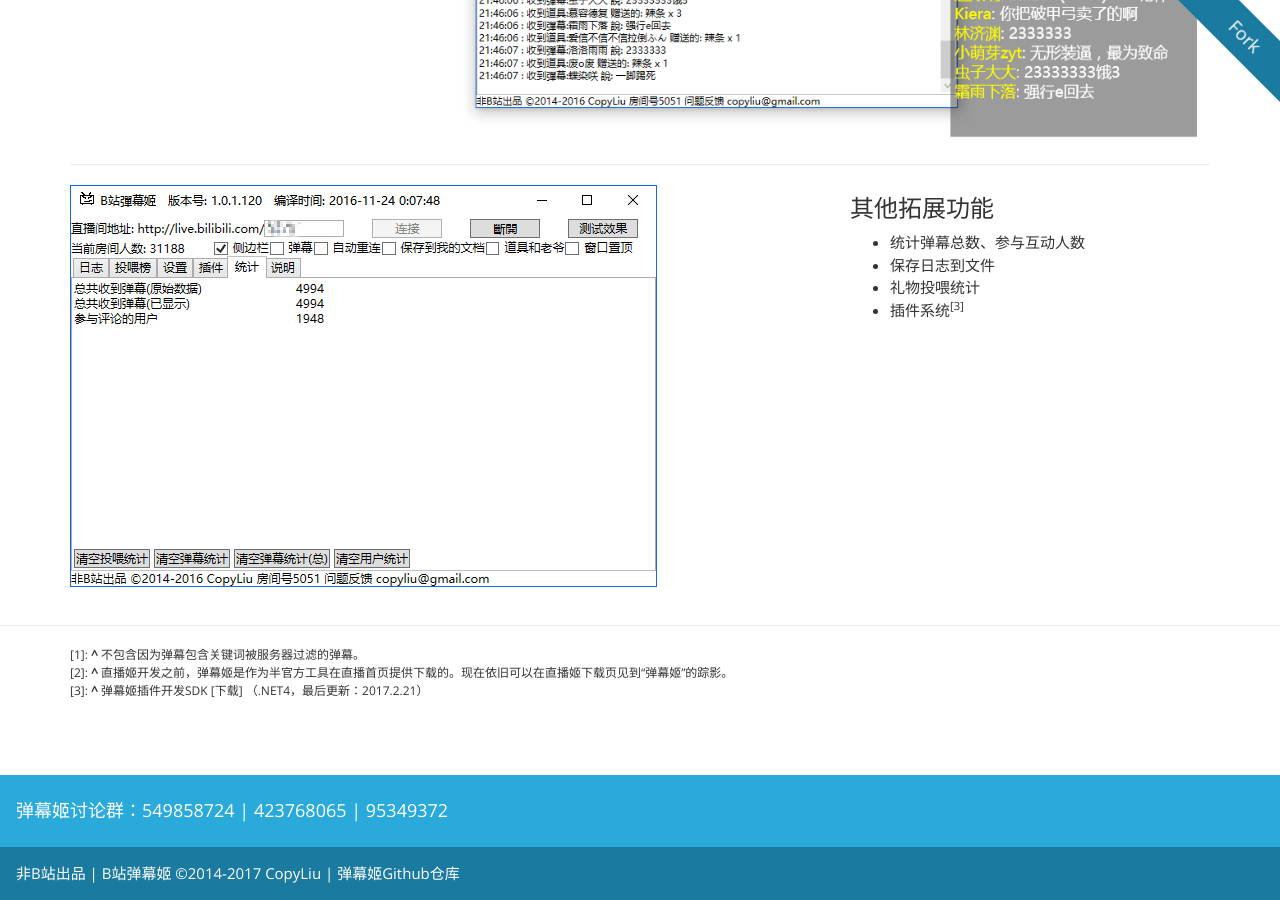
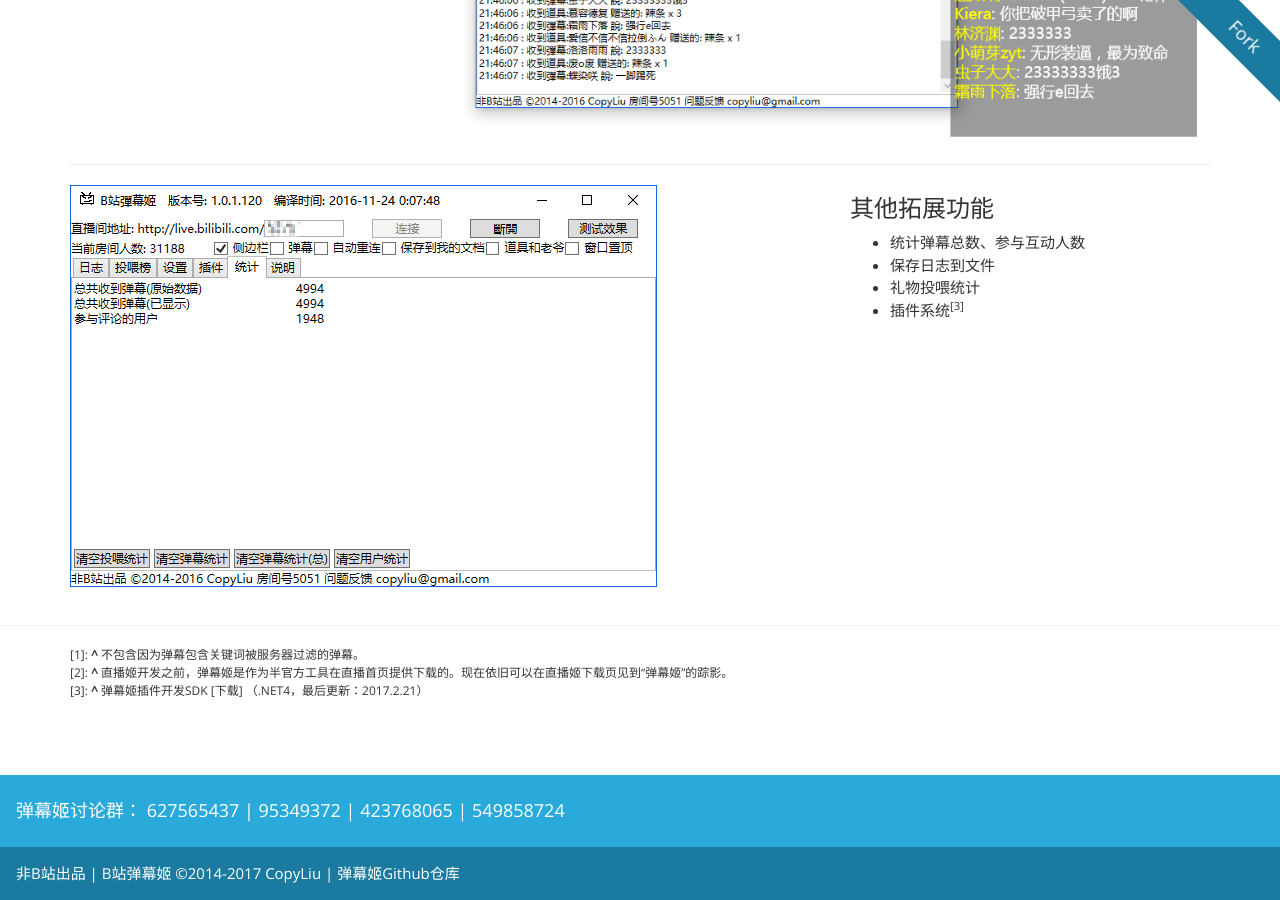
Before and after one commit to Bililive/www.danmuji.org, a Jekyll site: the page built from index.html, in a window 1280 px wide and 900 px high, scrolled down 1535 px. Built offline with Jekyll 4.4.1, drawn with Linux system fonts in a browser that asks for light colours; nearby versions of some CDN libraries; some web fonts are replaced; comment, search, counter and statistics services are not loaded.

Commit message:
修改页脚群号

```diff
--- a/_includes/footer.html
+++ b/_includes/footer.html
@@ -1,6 +1,11 @@
 <div id="footer-container">
 	<footer class="w3-container w3-theme-d3 w3-padding-16">
-		<h5>弹幕姬讨论群：<a target="_blank" rel="nofollow" href="http://jq.qq.com/?_wv=1027&k=40iYChK">549858724</a> | <a target="_blank" rel="nofollow" href="http://jq.qq.com/?_wv=1027&k=40iVN8M">423768065</a> | <a target="_blank" rel="nofollow" href="http://jq.qq.com/?_wv=1027&k=40iYCqV">95349372</a></h5>
+		<h5>弹幕姬讨论群：
+			<a target="_blank" rel="nofollow" href="https://jq.qq.com/?_wv=1027&k=47BX3LC">627565437</a> |
+			<a target="_blank" rel="nofollow" href="https://jq.qq.com/?_wv=1027&k=40iYCqV">95349372</a> |
+			<a target="_blank" rel="nofollow" href="https://jq.qq.com/?_wv=1027&k=40iVN8M">423768065</a> |
+			<a target="_blank" rel="nofollow" href="https://jq.qq.com/?_wv=1027&k=40iYChK">549858724</a>
+		</h5>
 	</footer>
 	<footer class="w3-container w3-theme-d5">
         <p>非B站出品 | B站弹幕姬 ©2014-2017 CopyLiu | <a target="_blank" href="https://github.com/copyliu/bililive_dm/">弹幕姬Github仓库</a></p>
```
